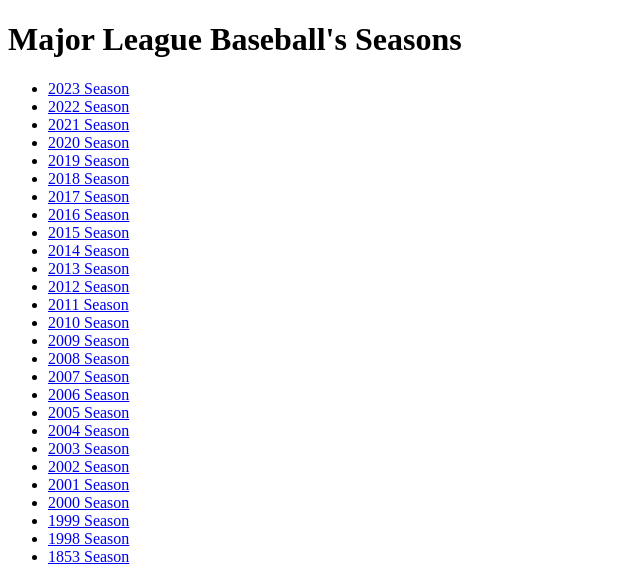
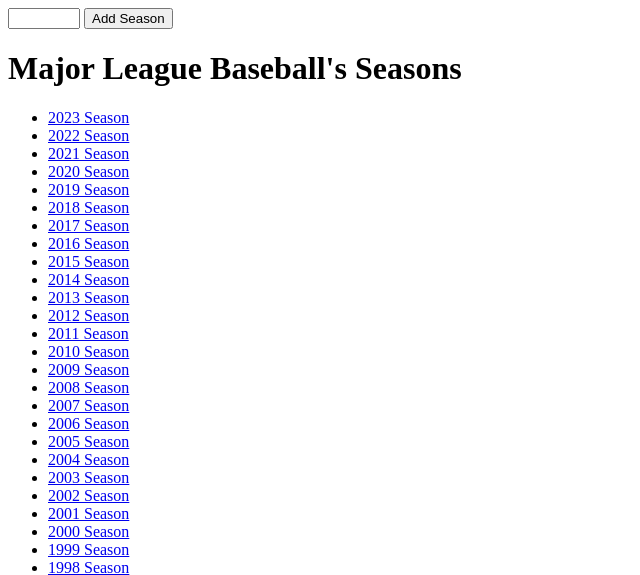
Before and after one commit to shaneking-code/RPI_Calc, a Django app: page /rpiapp/leagues/1/ in a window 1280 px wide. Shown: the top 575 px of the page, without its empty margins (0-640 px from the left). Run offline with Django 4.2, Linux system fonts and the light colour scheme; data comes from the database, SQL or seed files in the repository; both versions use the stored data as it was after the commit.

Commit message:
Added 'add' functionality to Leagues, Seasons, and Games

```diff
--- a/rpisite/rpiapp/templates/rpiapp/index.html
+++ b/rpisite/rpiapp/templates/rpiapp/index.html
@@ -6,6 +6,12 @@
     <title>Games</title>
 </head>
 <body>
+    <form action="{% url 'rpiapp:add_league' %}" method="post">
+        {% csrf_token %}
+        <h1> {{error}}</h1>
+        <input type="text" name="league_name">
+        <input type="submit" value="Add League">
+    </form>
     <h1> All Leagues: </h1>
     <ul>
         {% for league in all_leagues %}
--- a/rpisite/rpiapp/templates/rpiapp/league_details.html
+++ b/rpisite/rpiapp/templates/rpiapp/league_details.html
@@ -6,6 +6,11 @@
     <title>Document</title>
 </head>
 <body>
+    <form action="{% url 'rpiapp:add_season' league.id %}" method="post">
+        {% csrf_token %}
+        <input type="number" min="1850" max="2024" name="year">
+        <input type="submit" value="Add Season">
+    </form>
     <h1>{{league.name}}'s Seasons</h1>
     {% if league_seasons %}
         <ul>
--- a/rpisite/rpiapp/urls.py
+++ b/rpisite/rpiapp/urls.py
@@ -12,9 +12,8 @@
     path("leagues/<int:league_id>/", views.league_details, name="league_details"),
     path("leagues/<int:league_id>/teams/<int:team_id>/", views.team_details, name="team_details"),
     path("leagues/<int:league_id>/games/<int:game_id>/", views.game_details, name="game_details"),
-    path("leagues/<int:league_id>/seasons/<int:season_id>/", views.season_results, name="season_results")
-
-    #path("leagues/<int:league_id>/teams/", views.league_teams, name="league_teams"),
-    #path("leagues/<int:game_id>/games/", views.league_games, name="league_games"),
-
+    path("leagues/<int:league_id>/seasons/<int:season_id>/", views.season_results, name="season_results"),
+    path("addleague/", views.add_league, name="add_league"),
+    path("addseason/<int:league_id>/", views.add_season, name="add_season"),
+    path("addgame/league/<int:league_id>/season/<int:season_id>/", views.add_game, name="add_game")
 ]
--- a/rpisite/rpiapp/views.py
+++ b/rpisite/rpiapp/views.py
@@ -1,16 +1,17 @@
 from django.shortcuts import render, get_object_or_404
-from django.http import HttpResponse
+from django.http import HttpResponse, HttpResponseRedirect
+from django.urls import reverse
 from .models import Game, Season, Team, League
 from .rpi_internal import calc_rpi
 # Create your views here.
 def index(request):
 
     # Show the most recent 5 games
-    latest_games = Game.objects.all()[:5]
+    latest_games = Game.objects.all().order_by("-id")[:5]
     all_leagues = League.objects.all()
     context = {
         "latest_games" : latest_games,
-        "all_leagues" : all_leagues
+        "all_leagues" : all_leagues,
     }
 
     return render(request, "rpiapp/index.html", context)
@@ -19,9 +20,8 @@
 def league_details(request, league_id):
 
     league = get_object_or_404(League, id=league_id)
-    league_seasons = league.seasons.all()
-    league_seasons = league_seasons.order_by("-year")
-    league_teams = league.teams.all()
+    league_seasons = league.seasons.all().order_by("-year")
+    league_teams = league.teams.all().order_by("name")
 
     context = {
         "league" : league,
@@ -30,6 +30,24 @@
     }
 
     return render(request, "rpiapp/league_details.html", context)
+
+# Add a league
+def add_league(request):
+
+    if request.method == 'POST':
+        league_name = request.POST.get('league_name')
+        leagues_names = [league.name for league in League.objects.all()]
+        #if league_name in leagues_names:
+        if League.objects.all().filter(name=league_name).exists():
+            return HttpResponseRedirect(reverse('rpiapp:index'))
+        league = League.objects.create(name=league_name)
+        league.save()
+
+        return HttpResponseRedirect(reverse('rpiapp:league_details', args=[league.id]))
+
+    else:
+
+        return HttpResponseRedirect(reverse('rpiapp:index'))
 
 # Get details of a game through leagues/league_id/games/game_id
 def game_details(request, league_id, game_id):
@@ -41,30 +59,44 @@
 
     return render(request, "rpiapp/game_details.html", context)
 
+def add_game(request, league_id, season_id):
+
+    if request.method == 'POST':
+        date = request.POST.get('date')
+        winner = Team.objects.get(name=request.POST.get('winner'))
+        loser = Team.objects.get(name=request.POST.get('loser'))
+        home_team = Team.objects.get(name=request.POST.get('home_team'))
+        away_team = Team.objects.get(name=request.POST.get('away_team'))
+        season = Season.objects.get(id=season_id)
+        league = League.objects.get(id=league_id)
+        game = Game(date=date,
+                    winner=winner,
+                    loser=loser,
+                    home_team=home_team,
+                    away_team=away_team,
+                    season=season,
+                    league=league)
+        game.save()
+
+        return HttpResponseRedirect(reverse('rpiapp:season_results', kwargs={ "season_id" : season_id,
+                                                                             "league_id" : league_id}))
+    else:
+
+        return HttpResponseRedirect(reverse('rpiapp:season_results', args=[season_id]))
+
 # Get details of a season through leagues/league_id/seasons/season_id
 def season_results(request, league_id, season_id):
 
     season = get_object_or_404(Season, id=season_id)
-    season_games = season.season_games.all()
-    season_games = season_games.order_by("date")
-    season_teams = []
+    season_games = season.season_games.all().order_by("date")
+    season_teams = set()
+
     for game in season_games:
         if game.winner.name not in season_teams:
-            season_teams.append(game.winner.name)
+            season_teams.add(game.winner)
         if game.loser.name not in season_teams:
-            season_teams.append(game.loser.name)
-    """
-    standings = {}
-    for team in League.objects.get(id=league_id).teams.all():
-        for game in season_games:
-            if team not in standings:
-                standings[team] = {'wins':0,'losses':0}
-            if game.winner == team:
-                standings[team]['wins'] += 1
-            if game.loser == team:
-                standings[team]['losses'] += 1
-    standings_sorted = dict(reversed(sorted(standings.items(), key=lambda x:x[1]['wins'])))
-    """
+            season_teams.add(game.loser)
+
     season_games_obj = []
     for game in season_games:
         season_games_obj.append({
@@ -74,18 +106,32 @@
         })
 
     rpis = []
-    for team in season_teams:
-        rpis.append(format(calc_rpi(team,season_games_obj), '.3f'))
+    for team in set(season_teams):
+        rpis.append(format(calc_rpi(team.name,season_games_obj), '.3f'))
 
     rpis_by_team = list(zip(rpis,season_teams))
     rpis_by_team = reversed(sorted(rpis_by_team, key=lambda x: x[0]))
     context = {
         "season" : season,
         "season_games" : season_games,
-        "rpis_by_team" : rpis_by_team
+        "season_teams" : season_teams,
+        "rpis_by_team" : rpis_by_team,
     }
 
     return render(request, "rpiapp/season_results.html", context)
+
+def add_season(request, league_id):
+    league = get_object_or_404(League, id=league_id)
+    if request.method == 'POST':
+        season_year = request.POST.get('year')
+        if league.seasons.filter(year=season_year).exists():
+            return HttpResponseRedirect(reverse('rpiapp:league_details', args=[league_id]))
+        season = Season(year=season_year,league=League.objects.get(id=league_id))
+        season.save()
+        return HttpResponseRedirect(reverse('rpiapp:season_results', kwargs={"league_id" : league_id,
+                                                                             "season_id" : season.id}))
+    else:
+        return HttpResponseRedirect(reverse('rpiapp:league_details', args=[league_id]))
 
 # Get details of a team through leagues/league_id/teams/team_id
 def team_details(request, league_id, team_id):
```
Also changed, not shown: rpisite/rpiapp/templates/rpiapp/add_league.html (added, +15 -0 lines), rpisite/rpiapp/templates/rpiapp/season_results.html (+14 -0 lines), rpisite/db.sqlite3.
